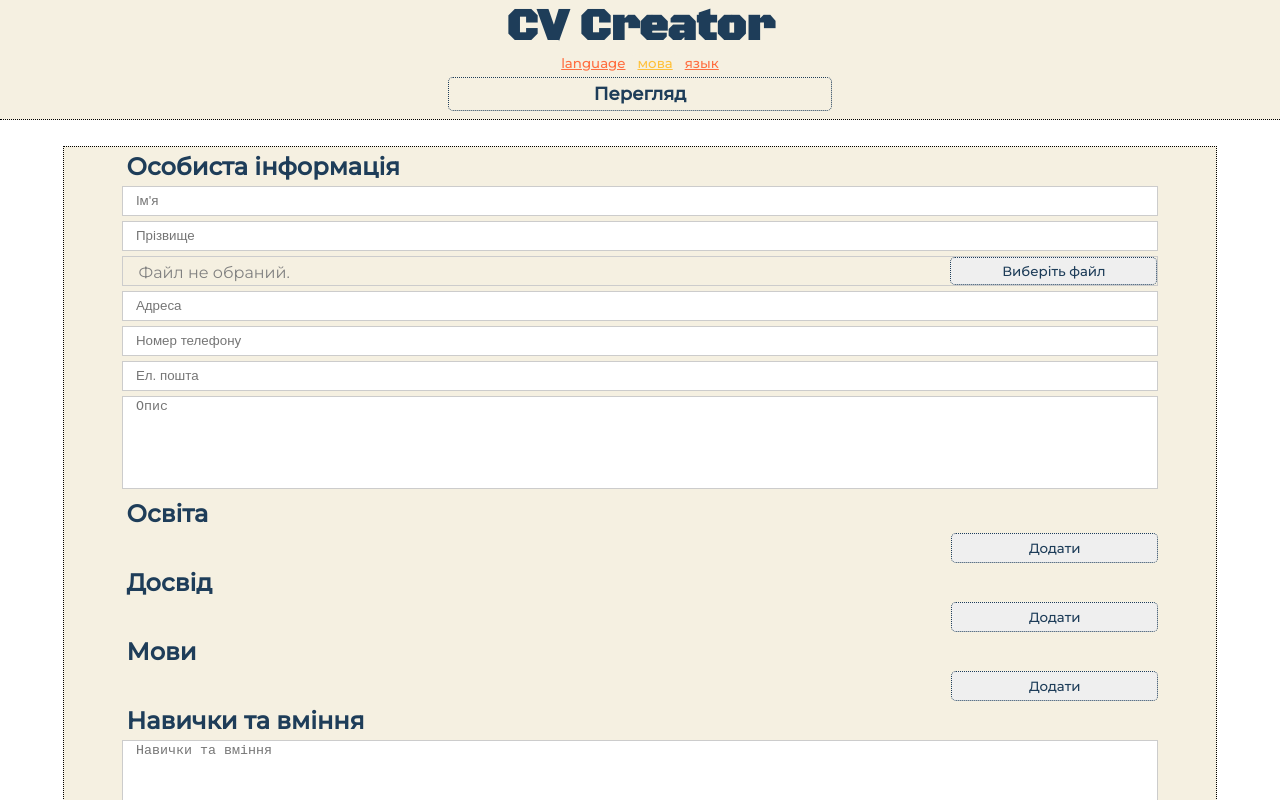
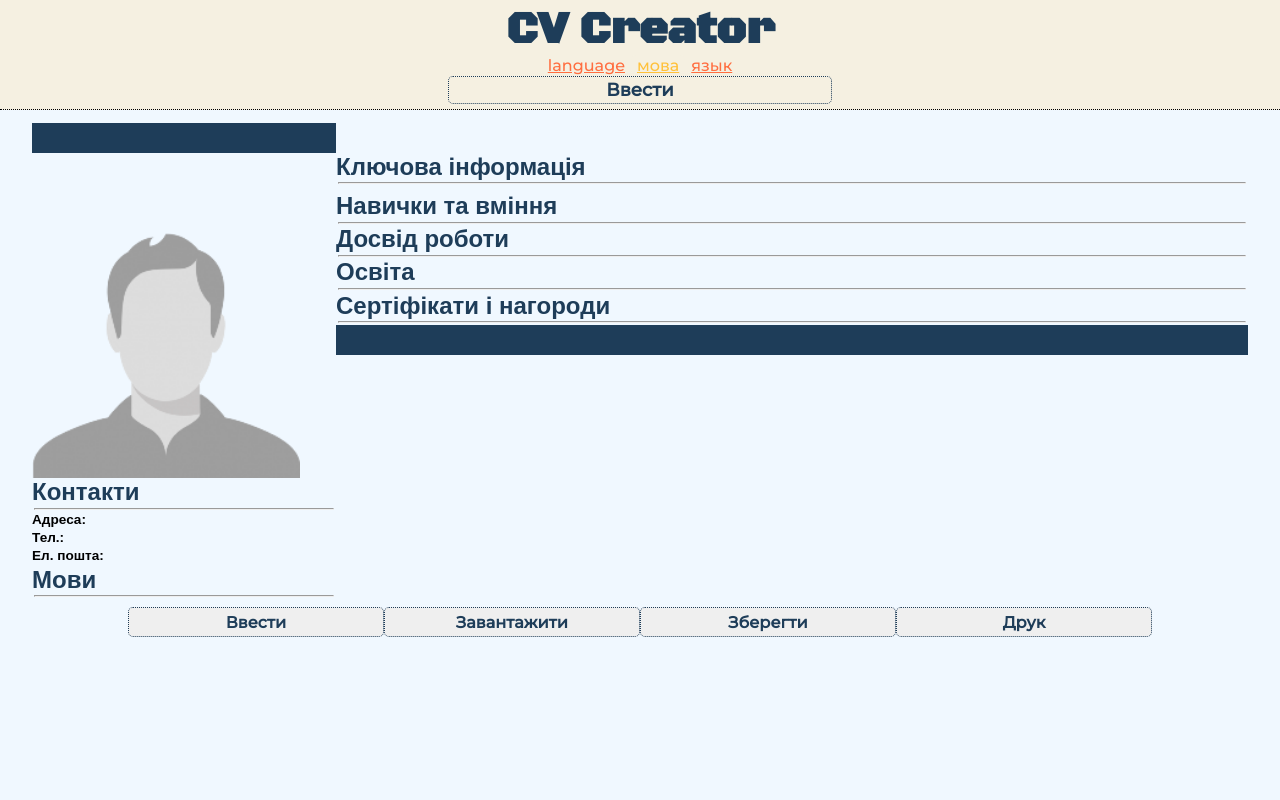
Before and after one commit to aabelikoff/cv-project, a React (Create React App) app: page / in a window 1280 px wide. Shown: the top 800 px of the page. Built offline with nearby package versions, Linux system fonts and the light colour scheme.

Commit message:
Ended styling.

```diff
--- a/src/App.js
+++ b/src/App.js
@@ -4,7 +4,7 @@ import { Header } from './components/Header';
 import React from 'react';
 import './styles/App.css';
 import ReactToPrint, { PrintContextConsumer } from 'react-to-print';
-import { FunctionalButton } from './components/Buttons';
+import { FunctionalButton, ModeButton } from './components/Buttons';
 import Lang from './components/Languages';
 
 class App extends React.Component {
@@ -12,7 +12,7 @@ class App extends React.Component {
     super(props);
 
     this.state = {
-      appMode: 'input',
+      appMode: 'preview',
       appLang: 'ua',
       cv: {
         personalInfo: {
@@ -218,6 +218,15 @@ class App extends React.Component {
         )}
 
         <div className="func-buttons">
+          <ModeButton
+            value={
+              this.state.appMode === 'input'
+                ? buttonContent.preview
+                : buttonContent.input
+            }
+            name={this.state.appMode === 'input' ? 'preview' : 'input'}
+            onButtonClick={this.changeAppMode}
+          />
           <FunctionalButton
             onButtonClick={this.loadInfo}
             value={buttonContent.load}
@@ -227,12 +236,13 @@ class App extends React.Component {
             onButtonClick={this.saveInfo}
             value={buttonContent.save}
           />
-
           {this.state.appMode === 'preview' && (
             <ReactToPrint content={() => this.componentRef}>
               <PrintContextConsumer>
                 {({ handlePrint }) => (
-                  <button onClick={handlePrint}>{buttonContent.print}</button>
+                  <button className="functional-btn" onClick={handlePrint}>
+                    {buttonContent.print}
+                  </button>
                 )}
               </PrintContextConsumer>
             </ReactToPrint>
--- a/src/components/CVReady.js
+++ b/src/components/CVReady.js
@@ -1,6 +1,7 @@
 import React from 'react';
 import '../styles/CVReady.css';
 import { nanoid } from 'nanoid';
+import Photo_placeholder from '../images/photo-placeholder.png';
 
 class CVReady extends React.Component {
   render() {
@@ -27,6 +28,7 @@ class CVReady extends React.Component {
     return (
       <div className="cv">
         <div className="introduction">
+          <div className="blue-line"></div>
           <h1>
             {firstName} {secondName}
           </h1>
@@ -40,6 +42,7 @@ class CVReady extends React.Component {
           <LanguagesInfo languages={languages} titleContent={titleContent} />
         </div>
         <div className="basic-info">
+          <div className="empty-line"></div>
           <SummaryInfo description={description} titleContent={titleContent} />
           <SkillsInfo
             skills={skills}
@@ -63,6 +66,7 @@ class CVReady extends React.Component {
             name="certificate"
             q={1}
           />
+          <div className="blue-line"></div>
         </div>
       </div>
     );
@@ -83,8 +87,8 @@ class H3Title extends React.Component {
 
 class Photo extends React.Component {
   render() {
-    const img = <img alt="myPhoto" height="100px" src={this.props.url}></img>;
-
+    const url = this.props.url ? this.props.url : Photo_placeholder;
+    const img = <img alt="myPhoto" src={url}></img>;
     return <div className="photo">{img}</div>;
   }
 }
@@ -119,7 +123,7 @@ class LineInfo extends React.Component {
   createArrayOfP() {
     const pArray = [];
     for (let key in this.props.infoObj) {
-      pArray.push(<p key={nanoid(2)}>{this.props.infoObj[key]}</p>);
+      pArray.push(<p key={nanoid(3)}>{this.props.infoObj[key]}</p>);
     }
     return pArray;
   }
@@ -147,7 +151,11 @@ class LineInfo extends React.Component {
   }
 
   render() {
-    return <div className="line-info">{this.createLine()}</div>;
+    return (
+      <div className={'line-info ' + this.props.clName}>
+        {this.createLine()}
+      </div>
+    );
   }
 }
 
@@ -228,7 +236,7 @@ class SkillsInfo extends React.Component {
   render() {
     const titleContent = this.props.titleContent;
     return (
-      <section>
+      <section className="highlights">
         <H2Title title={titleContent.skills} />
         <hr></hr>
         <ListInfo
@@ -245,7 +253,7 @@ class CertificationsInfo extends React.Component {
   render() {
     const titleContent = this.props.titleContent;
     return (
-      <section>
+      <section className="highlights">
         <H2Title title={titleContent.certifications} />
         <hr></hr>
         <ListInfo
@@ -291,9 +299,14 @@ class ExperienceSubsection extends React.Component {
       <div className="subsection">
         <LineInfo
           infoObj={{ position, dateFrom, dateTo }}
-          separators={{ 0: ':', 1: `${separatorContent.to}` }}
+          separators={{ 0: ':', 1: ` ${separatorContent.to} ` }}
+          clName="position"
         />
-        <LineInfo infoObj={{ company, city }} separators={{ 0: ',' }} />
+        <LineInfo
+          infoObj={{ company, city }}
+          separators={{ 0: ',' }}
+          clName="company"
+        />
         <ListInfo listedInfo={duties} q={1} />
         <ListInfo listedInfo={achievements} q={1} />
       </div>
@@ -334,9 +347,14 @@ class EducationSubsection extends React.Component {
       <div className="subsection">
         <LineInfo
           infoObj={{ degree, subject, dateFrom, dateTo }}
-          separators={{ 0: ':', 1: ' -', 2: `${separatorContent.to}` }}
+          separators={{ 0: ':', 1: ' -', 2: ` ${separatorContent.to}` }}
+          clName="degree"
         />
-        <LineInfo infoObj={{ university, city }} separators={{ 0: ',' }} />
+        <LineInfo
+          infoObj={{ university, city }}
+          separators={{ 0: ',' }}
+          clName="university"
+        />
       </div>
     );
   }
--- a/src/components/Languages.js
+++ b/src/components/Languages.js
@@ -98,8 +98,8 @@ const Lang = {
       delete: 'Удалить',
       load: 'Загрузить',
       save: 'Сохранить',
-      input: 'Ввод',
-      preview: 'Просмотр',
+      input: 'Ввести',
+      preview: 'Просмотреть',
       chose: 'Выберите файл',
       print: 'Печать',
     },
@@ -160,8 +160,8 @@ const Lang = {
       delete: 'Видалити',
       load: 'Завантажити',
       save: 'Зберегти',
-      input: 'Введення',
-      preview: 'Перегляд',
+      input: 'Ввеcти',
+      preview: 'Переглянути',
       chose: 'Виберіть файл',
       print: 'Друк',
     },
--- a/src/styles/App.css
+++ b/src/styles/App.css
@@ -2,4 +2,5 @@ body {
     box-sizing: border-box;
     padding: 0;
     margin: 0;
+    background-color: aliceblue;
 }
--- a/src/styles/Buttons.css
+++ b/src/styles/Buttons.css
@@ -3,7 +3,8 @@
 button {
     font-family: 'Montserrat', sans-serif;
     color: #1e3d59;
-    font-weight: 500;
+    font-weight: 600;
+    font-size: 1.01em;
     border: 1px dotted #1e3d59;
     border-radius: 5px;
 }
@@ -13,7 +14,7 @@ button:hover {
 }
 
 
-.mode-button{
+header .mode-button{
     width: 100%;
     height: 100%;
     background-color: #f5f0e1;
@@ -30,6 +31,8 @@ button:hover {
 
 .change-lang {
     color: #ff6e40;
+    font-weight: 500;
+    font-size: 1em;
     background: none;
     border: none;
     text-decoration: underline;
@@ -41,7 +44,7 @@ button.change-lang:hover, .yellow-color {
     background-color: #f5f0e1;
 }
 
-.subsection-btn, .functional-btn {
+.subsection-btn, .functional-btn, .func-buttons > .mode-button{
     width: 20%;
     height: 30px;
 }
--- a/src/styles/CVReady.css
+++ b/src/styles/CVReady.css
@@ -1,42 +1,71 @@
+@import url('https://fonts.googleapis.com/css2?family=Black+Ops+One&family=Montserrat:wght@300;400;500&display=swap');
 .cv {
     margin: auto;
-    width:90%;
-    height: 800px;
+    margin-top: 1%;
+    width:95%;
     display: flex;
     align-items: flex-start;
-    justify-content: flex-start;
-    border: 1px solid;
+    justify-content: space-between;
+    /* gap: 5px; */
+    /* border-bottom: 1px solid #1e3d59;
+    border-top: 1px solid #1e3d59; */
+    font-family: Arial, Helvetica, sans-serif;
+    margin-bottom: 8px;
+    /* font-family: 'Montserrat', sans-serif; */
 }
+
+.blue-line, .empty-line{
+    margin: 0;
+    min-height: 30px;
+    width: 100%;
+    background-color: #1e3d59;
+}
+.empty-line{
+    background:none;
+}
+
 
 .introduction{
     box-sizing: border-box;
-    width: 30%;
-    border: 1px solid;
+    width: 25%;
+    /* border: 1px solid; */
+}
+
+h1, h2 {
+    color: #1e3d59;
+    font-family: Arial, Helvetica, sans-serif;
+    margin:0;
 }
 
 h1{
     font-size: 2.2em;
-    margin:5px;
+    font-weight: 900;
+    /* margin:5px; */
     min-height: 80px;
 }
 
 h2 {
-    margin:5px;
+    /* margin:5px; */
+    font-weight: 800;
 }
 
 h3 {
-    margin: 2px;
-    font-size: medium;
+    margin: 0;
+    font-size: 0.85em;
 }
 
 hr {
-    margin: 0.2em
+    margin: 0.1em
 }
 
 .basic-info{
     box-sizing: border-box;
-    width: 70%;
-    border: 1px solid;
+    width: 75%;
+    /* border: 1px solid; */
+}
+
+.subsection {
+    margin-bottom: 5px;
 }
 
 .simple-info {
@@ -44,13 +73,19 @@ hr {
 }
 
 .photo {
-    height: 350px;
-    border: 1px dotted;
+    /* border-radius: 50%; */
+    overflow: hidden;
+    max-height: 290px;
+    min-height: 200px;
+    width: 88%;
+    display: flex;
+    align-items: center;
+    justify-content: center;
+    margin:0;
 }
 
 img {
-    height:90%;
-    width: 100%;
+    width:100%;
 }
 
 .list-info {
@@ -63,6 +98,43 @@ img {
     display: flex;
     align-items: flex-start;
     justify-content: flex-start;
+    gap: 3px;
+}
+
+.line-info p {
+    margin:0;
+}
+
+.position p,
+.degree p:last-child,
+.degree p:first-child +p+p {
+    /* font-size: 0.9em; */
+    font-style: italic;
+    text-decoration: underline;
+}
+
+.position p:first-child,
+.company p:first-child,
+.degree p:first-child+p,
+.university p:first-child {
+    font-weight: bold;
+    font-style: normal;
+    max-width: 60%;
+    text-decoration: none;
+    font-size: 1em;
+}
+
+.list-info ul {
+    margin:0;
+    font-size: 0.9em;
+}
+
+.highlights .list-info ul {
+    font-size: 1em;
+    /* font-style: italic; */
+}
+.highlights .list-info ul li{
+    margin-bottom: 3px;
 }
 
 p {
@@ -70,5 +142,5 @@ p {
 }
 
 ul {
-    margin:10px;
+    padding-inline-start: 20px;
 }
--- a/src/styles/FormsContainer.css
+++ b/src/styles/FormsContainer.css
@@ -5,10 +5,16 @@
     width: 90%;
     margin:auto;
     margin-top: 2%;
-    border: 1px dotted;
+    /* border: 1px dotted; */
     font-family: 'Montserrat', sans-serif;
     background-color: #f5f0e1;
-    margin-bottom: 2%;
+    margin-bottom: 1%;
+    box-shadow: 0 0 15px 1px grey;
+}
+
+input, textarea {
+    font-family: 'Montserrat', sans-serif;
+    font-size: 1.02em;
 }
 
 .cv-form{
--- a/src/styles/Header.css
+++ b/src/styles/Header.css
@@ -5,9 +5,9 @@ header {
     display: flex;
     flex-direction: column;
     align-items: center;
-    justify-content: flex-start;
+    justify-content: center;
     border-bottom: 1px dotted;
-    height: 120px;
+    height: 110px;
     background-color: #f5f0e1;
 }
 .app-info {
@@ -32,7 +32,7 @@ header {
 }
 
 .h-button {
-    height: 28%;
+    height: 25%;
     width: 30%;
     text-align: center;
     /* border: 1px dotted; */
```
Also changed, not shown: src/images/photo-placeholder.png (added).
